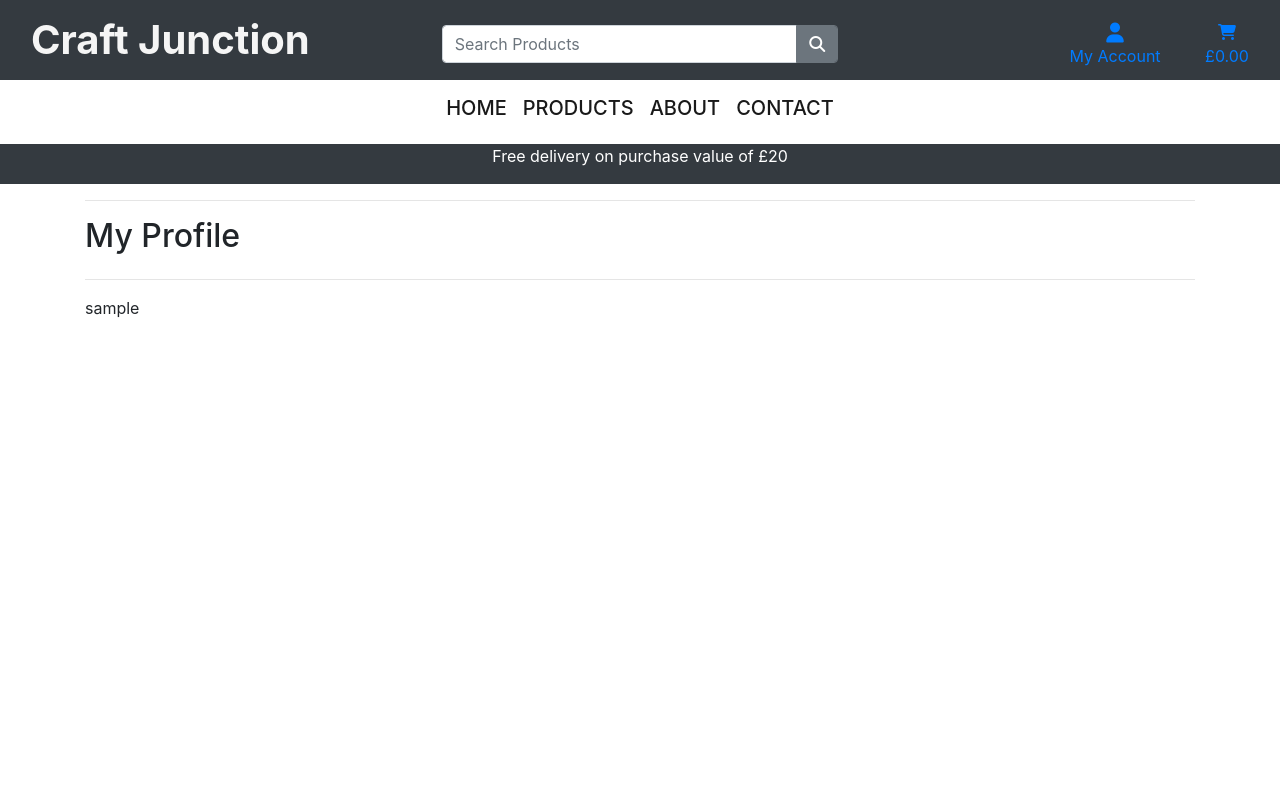
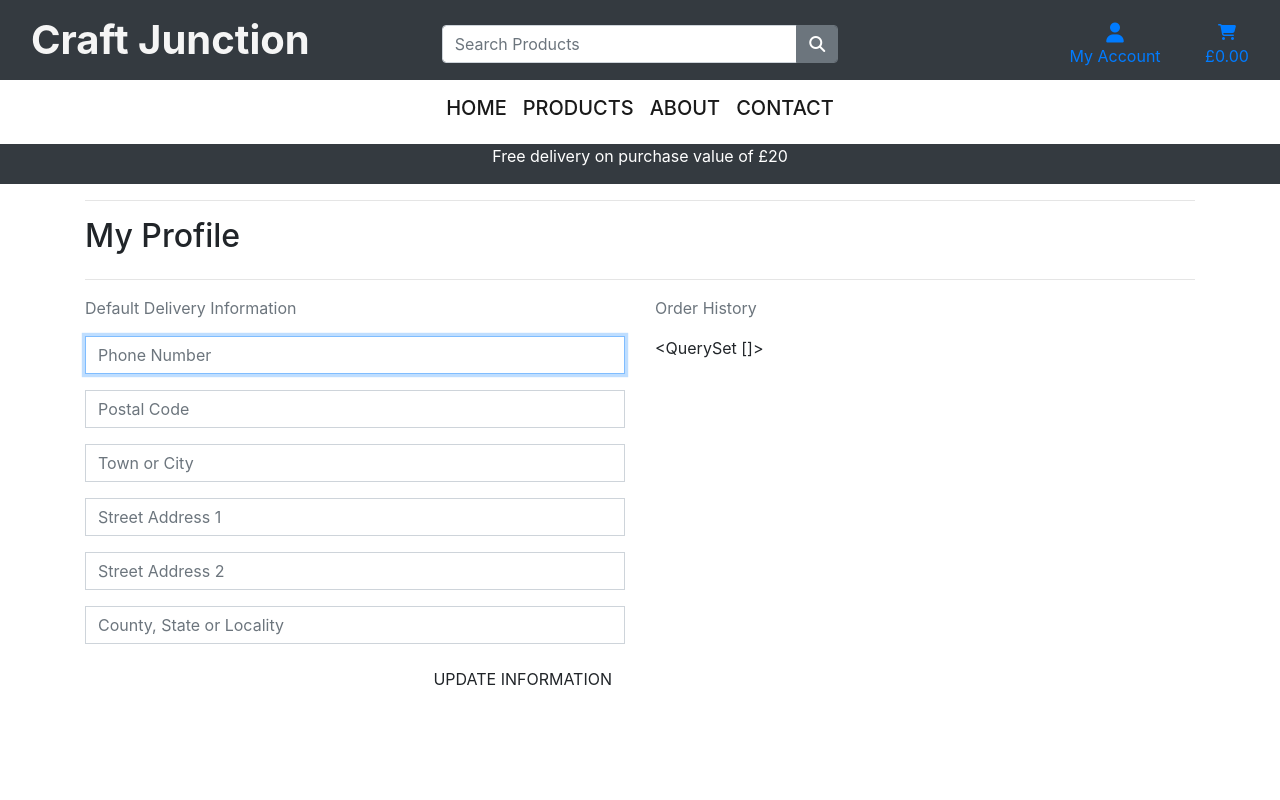
Before and after one commit to msnirmal/Portfolio5, a Django app: page /profile/ in a window 1280 px wide. Run offline with Django 3.2, Linux system fonts and the light colour scheme; the visitor is signed in with stand-in values (Sample User, id 1); data comes from the database, SQL or seed files in the repository; data that the repository does not hold is empty; some libraries are stand-ins or nearby versions.

Commit message:
Add profile form, views and updated template

```diff
--- /dev/null
+++ b/profiles/forms.py
@@ -0,0 +1,34 @@
+from django import forms
+from .models import UserProfile
+
+
+class UserProfileForm(forms.ModelForm):
+    class Meta:
+        model = UserProfile
+        exclude = ('user',)
+
+    def __init__(self, *args, **kwargs):
+        """
+        Add placeholders and classes, remove auto-generated
+        labels and set autofocus on first field
+        """
+        super().__init__(*args, **kwargs)
+        placeholders = {
+            'default_phone_number': 'Phone Number',
+            'default_postcode': 'Postal Code',
+            'default_town_or_city': 'Town or City',
+            'default_street_address1': 'Street Address 1',
+            'default_street_address2': 'Street Address 2',
+            'default_county': 'County, State or Locality',
+        }
+
+        self.fields['default_phone_number'].widget.attrs['autofocus'] = True
+        for field in self.fields:
+            if field != 'default_country':
+                if self.fields[field].required:
+                    placeholder = f'{placeholders[field]} *'
+                else:
+                    placeholder = placeholders[field]
+                self.fields[field].widget.attrs['placeholder'] = placeholder
+            self.fields[field].widget.attrs['class'] = 'border-black rounded-0 profile-form-input'
+            self.fields[field].label = False
--- a/profiles/templates/profiles/profile.html
+++ b/profiles/templates/profiles/profile.html
@@ -23,5 +23,18 @@
                 <hr>
             </div>
         </div>
-        {{ profile }}
+        <div class="row">
+            <div class="col-12 col-lg-6">
+                <p class="text-muted">Default Delivery Information</p>
+                <form class="mt-3" action="{% url 'profile' %}" method="POST" id="profile-update-form">
+                    {% csrf_token %}
+                    {{ form|crispy }}
+                    <button class="btn btn-black rounded-0 text-uppercase float-right">Update Information</button>
+                </form>
+            </div>
+            <div class="col-12 col-lg-6">
+                <p class="text-muted">Order History</p>
+                {{ orders }}
+            </div>
+        </div>
 {% endblock %}
--- a/profiles/views.py
+++ b/profiles/views.py
@@ -1,15 +1,28 @@
 from django.shortcuts import render, get_object_or_404
+from django.contrib import messages
 
 from .models import UserProfile
+from .forms import UserProfileForm
 
 
 def profile(request):
     """ Display the user's profile. """
     profile = get_object_or_404(UserProfile, user=request.user)
 
+    if request.method == 'POST':
+        form = UserProfileForm(request.POST, instance=profile)
+        if form.is_valid():
+            form.save()
+            messages.success(request, 'Profile updated successfully')
+
+    form = UserProfileForm(instance=profile)
+    orders = profile.orders.all()
+
     template = 'profiles/profile.html'
     context = {
-        'profile': profile,
+        'form': form,
+        'orders': orders,
+        'on_profile_page': True
     }
 
     return render(request, template, context)
```
